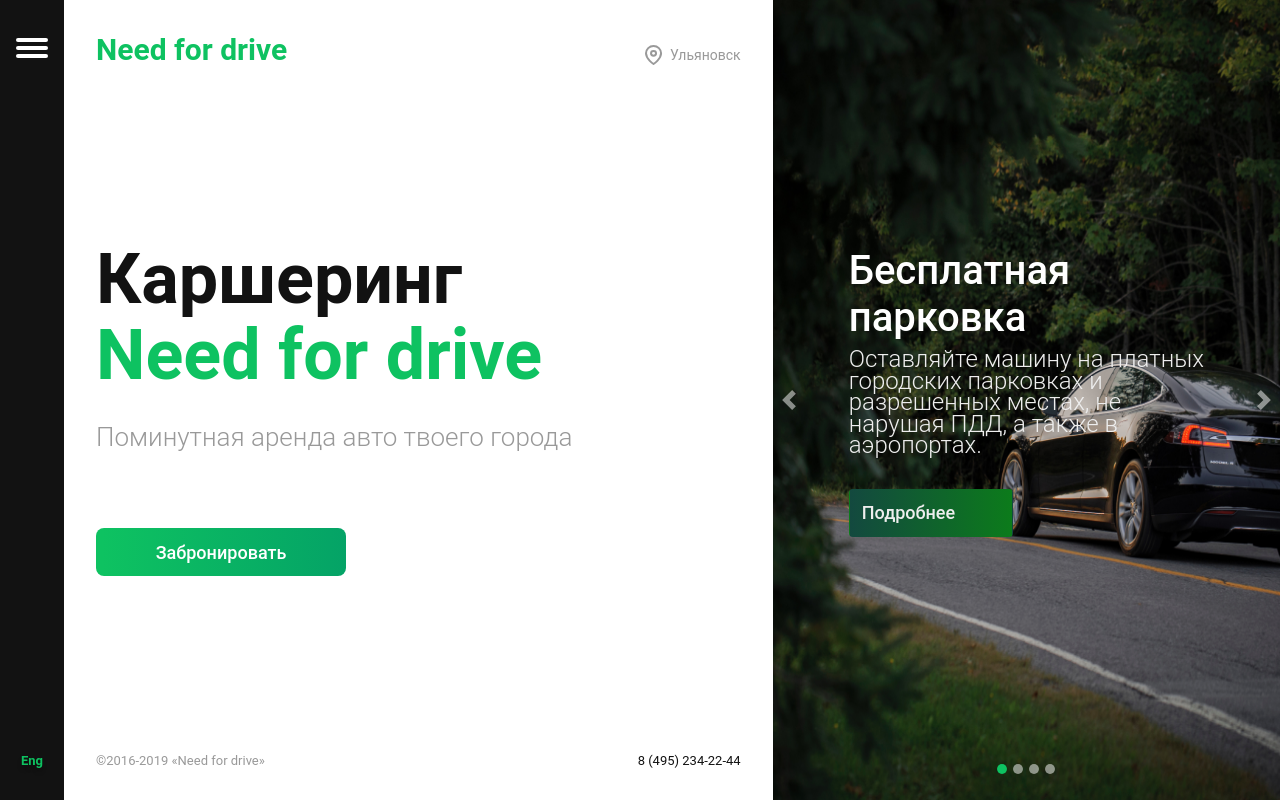
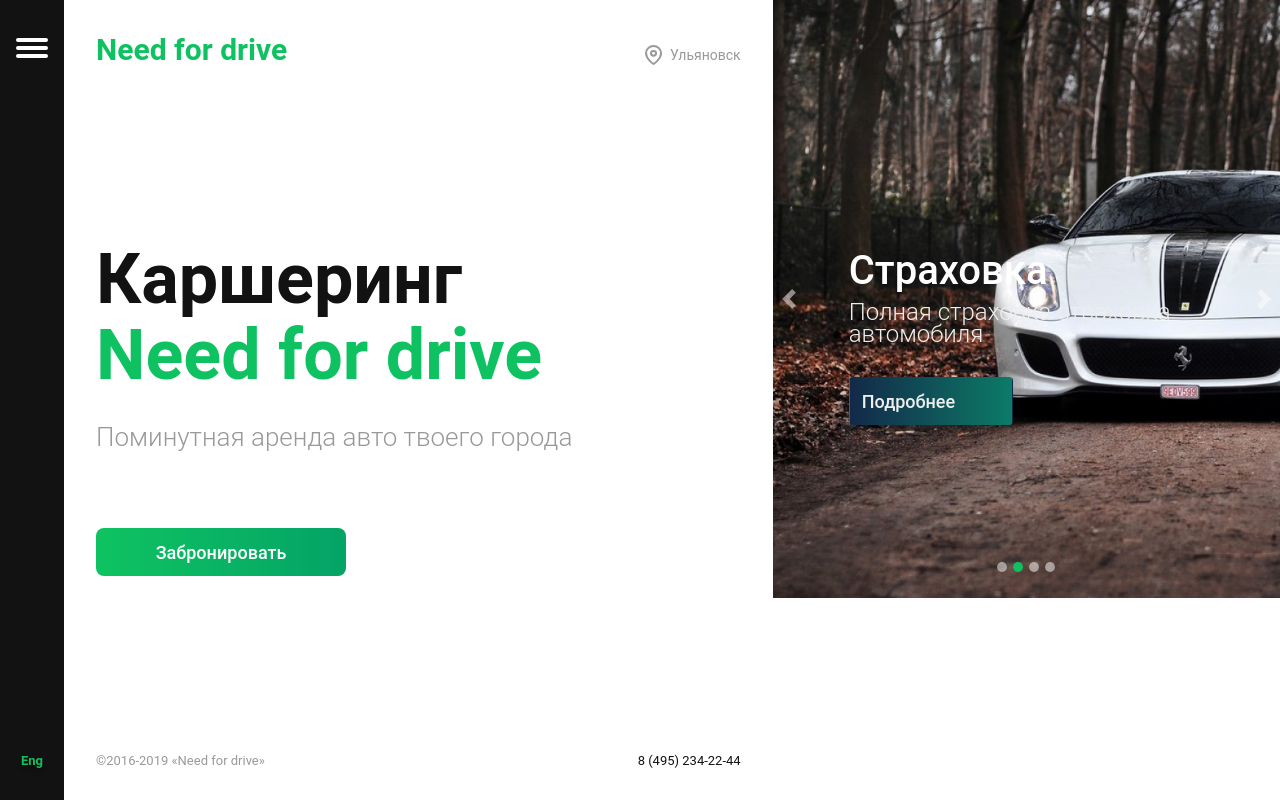
Before and after one commit to nikandrianov/carsharing, a React (Create React App) app: page / in a window 1280 px wide. Built offline with nearby package versions, Linux system fonts and the light colour scheme.

Commit message:
17.04 slider corrected

```diff
--- a/src/components/Slider.js
+++ b/src/components/Slider.js
@@ -1,4 +1,6 @@
 import React from 'react';
+
+import Carousel from 'react-bootstrap/Carousel';
 
 import slide1 from '../assets/image/slide1.png';
 import slide2 from '../assets/image/slide2.png';
@@ -9,64 +11,40 @@ class Slider extends React.Component {
     render() {
         return (
             <div className="content__slider d-none d-sm-none d-md-none d-lg-block">
-                <div id="my-carousel" className="carousel slide" data-ride="carousel">
-                    <ol className="carousel-indicators">
-                        <li className="active" data-target="#my-carousel" data-slide-to="0"></li>
-                        <li data-target="#my-carousel" data-slide-to="1"></li>
-                        <li data-target="#my-carousel" data-slide-to="2"></li>
-                        <li data-target="#my-carousel" data-slide-to="3"></li>
-                    </ol>
-                    <div className="carousel-inner">
-                        <div className="carousel-item active">
+                <Carousel>
+                    <Carousel.Item>
                         <img src={ slide1 } alt="slide1" />
-                            <div className="carousel__text">
-                                <div className="carousel-caption">
+                        <Carousel.Caption>
                             <h3>Бесплатная парковка</h3>
                             <p>Оставляйте машину на платных городских парковках и разрешенных местах, не нарушая ПДД, а также в аэропортах.</p>
                             <button className="btn btn__slide1">Подробнее</button>
-                                </div>
-                            </div>
-                        </div>
-                        <div className="carousel-item">
+                        </Carousel.Caption>
+                    </Carousel.Item>
+                    <Carousel.Item>
                         <img src={ slide2 } alt="slide2" />
-                            <div className="carousel__text">
-                                <div className="carousel-caption">
+                        <Carousel.Caption>
                             <h3>Страховка</h3>
                             <p>Полная страховка страховка автомобиля</p>
                             <button className="btn btn__slide2">Подробнее</button>
-                                </div>
-                            </div>
-                        </div>
-                        <div className="carousel-item">
+                        </Carousel.Caption>
+                    </Carousel.Item>
+                    <Carousel.Item>
                         <img src={ slide3 } alt="slide3" />
-                            <div className="carousel__text">
-                                <div className="carousel-caption">
+                        <Carousel.Caption>
                             <h3>Бензин</h3>
                             <p>Полный бак на любой заправке города за наш счёт</p>
                             <button className="btn btn__slide3">Подробнее</button>
-                                </div>
-                            </div>
-                        </div>
-                        <div className="carousel-item">
+                        </Carousel.Caption>
+                    </Carousel.Item>
+                    <Carousel.Item>
                         <img src={ slide4 } alt="slide4" />
-                            <div className="carousel__text">
-                                <div className="carousel-caption">
+                        <Carousel.Caption>
                             <h3>Обслуживание</h3>
                             <p>Автомобиль проходит еженедельное ТО</p>
                             <button className="btn btn__slide4">Подробнее</button>
-                                </div>
-                            </div>
-                        </div>
-                    </div>
-                    <a className="carousel-control-prev" href="#my-carousel" data-slide="prev" role="button">
-                        <span className="carousel-control-prev-icon" aria-hidden="true"></span>
-                        <span className="sr-only">Previous</span>
-                    </a>
-                    <a className="carousel-control-next" href="#my-carousel" data-slide="next" role="button">
-                        <span className="carousel-control-next-icon" aria-hidden="true"></span>
-                        <span className="sr-only">Next</span>
-                    </a>
-                </div>
+                        </Carousel.Caption>
+                    </Carousel.Item>
+                </Carousel>
             </div>
         )
     }
```
Lines whose indentation alone changed are shown as unchanged.
